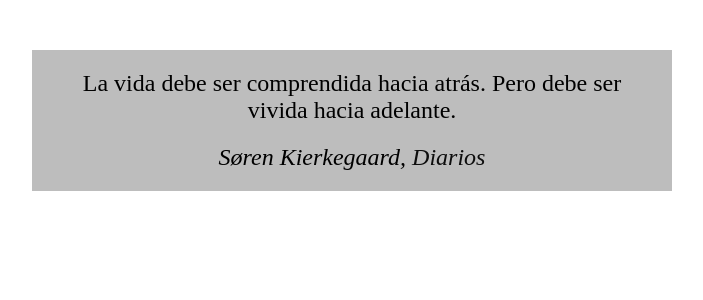
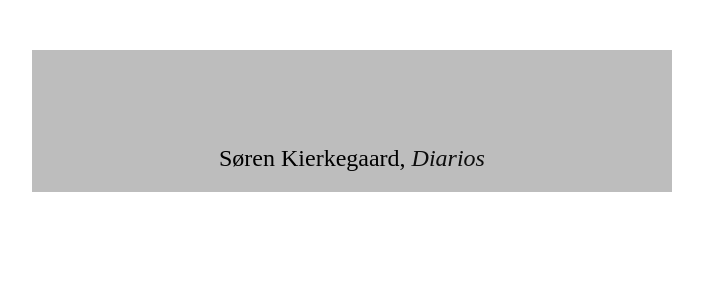
Before and after one commit to scsanchez/philosophy-quotes, a React (Vite) app: page / in a window 1280 px wide. Shown: the top 300 px of the page, without its empty margins (288-991 px from the left). Built offline with nearby package versions, Linux system fonts and the light colour scheme; a web font is replaced by a local one.

Commit message:
typewriter logic done

```diff
--- a/package.json
+++ b/package.json
@@ -11,7 +11,8 @@
   },
   "dependencies": {
     "react": "^18.3.1",
-    "react-dom": "^18.3.1"
+    "react-dom": "^18.3.1",
+    "react-type-animation": "^3.2.0"
   },
   "devDependencies": {
     "@types/react": "^18.3.3",
--- a/src/App.css
+++ b/src/App.css
@@ -1,11 +1,10 @@
 .quote {
   position: relative;
   display: inline;
-
 }
 
 blockquote {
-  font-family: 'Times New Playwrite PE', serif;
+  font-family: "Times New Playwrite PE", serif;
   font-size: 1.5rem;
   text-align: center;
   margin: 50px auto;
@@ -15,10 +14,10 @@ blockquote {
 }
 
 footer {
-  font-style: italic;
   margin-top: 20px;
 }
 
 cite {
+  font-style: italic;
   color: #0d0d0d;
 }
--- a/src/App.tsx
+++ b/src/App.tsx
@@ -1,13 +1,30 @@
 import { useEffect, useState } from "react";
 import "./App.css";
 import { quotes } from "./quotes";
+import { TypeAnimation } from "react-type-animation";
+
+const getInitialDailyQuote = () => {
+  const today = new Date().toISOString().slice(0, 10);
+  const storedDate = localStorage.getItem("date");
+  const storedIndex = localStorage.getItem("quoteIndex");
+  let initialQuote = { quote: "", author: "", reference: "" };
+
+  if (today === storedDate && storedIndex !== null) {
+    initialQuote = quotes[parseInt(storedIndex, 10)];
+  }
+
+  return initialQuote;
+};
 
 function App() {
-  const [dailyQuote, setDailyQuote] = useState({
-    quote: "",
-    author: "",
-    reference: "",
-  });
+  const [dailyQuote, setDailyQuote] = useState(getInitialDailyQuote);
+
+  const sequenceQuote = [
+    dailyQuote.quote,
+    () => {
+      console.log("Sequence completed");
+    },
+  ];
 
   useEffect(() => {
     const today = new Date().toISOString().slice(0, 10);
@@ -33,7 +50,16 @@ function App() {
   return (
     <div>
       <blockquote>
-        <span className="quote">{dailyQuote.quote}</span>
+        {" "}
+        <span className="quote">
+          <TypeAnimation
+            sequence={sequenceQuote}
+            wrapper="span"
+            cursor={true}
+            speed={75}
+            style={{ fontSize: "2em", display: "inline-block" }}
+          />
+        </span>
         <footer>
           {dailyQuote.author}, <cite>{dailyQuote.reference}</cite>
         </footer>
```
Also changed, not shown: 1 other file (tests, documents, lock files or other folders).
